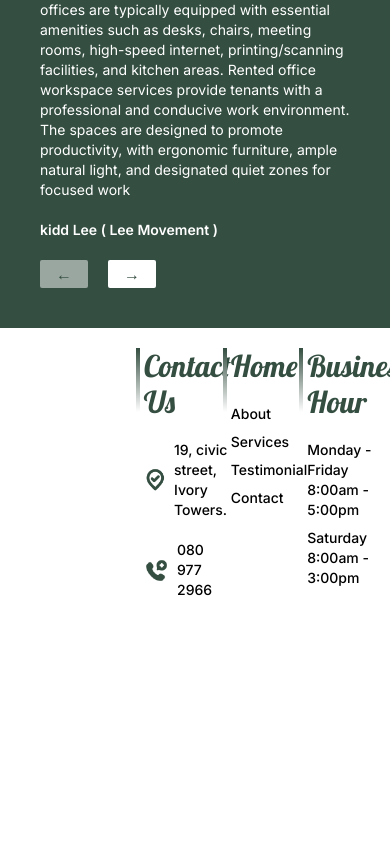
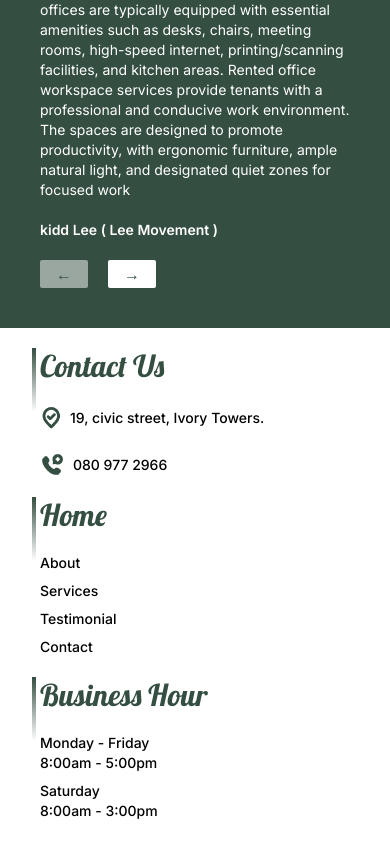
Before and after one commit to Dev-kami/Road-Tansit-Delivery, a Next.js app: page / in a window 390 px wide. Shown: the part 3195-4036 px from the top of the page. Before the commit the page ends 3815 px from the top, so only its background shows below. Built offline with nearby package versions, Linux system fonts and the light colour scheme.

Commit message:
Responsiveness for Footer

```diff
--- a/src/components/Footer.tsx
+++ b/src/components/Footer.tsx
@@ -5,7 +5,7 @@ const Footer = () => {
     "font-lobster text-primary text-3xl before:h-16 relative before:w-1 before:bg-gradient-to-b from-primary to-white before:absolute before:-left-2";
 
   return (
-    <section className="px-36 py-5 flex justify-between">
+    <section className="lg:px-36 px-10 py-5 flex sm:flex-row flex-col justify-between sm:gap-y-0 gap-y-5">
       <div className="flex flex-col gap-y-5">
         <h3 className={h3Style}>Contact Us</h3>
         <span className="flex items-center text-sm font-medium ">
```
